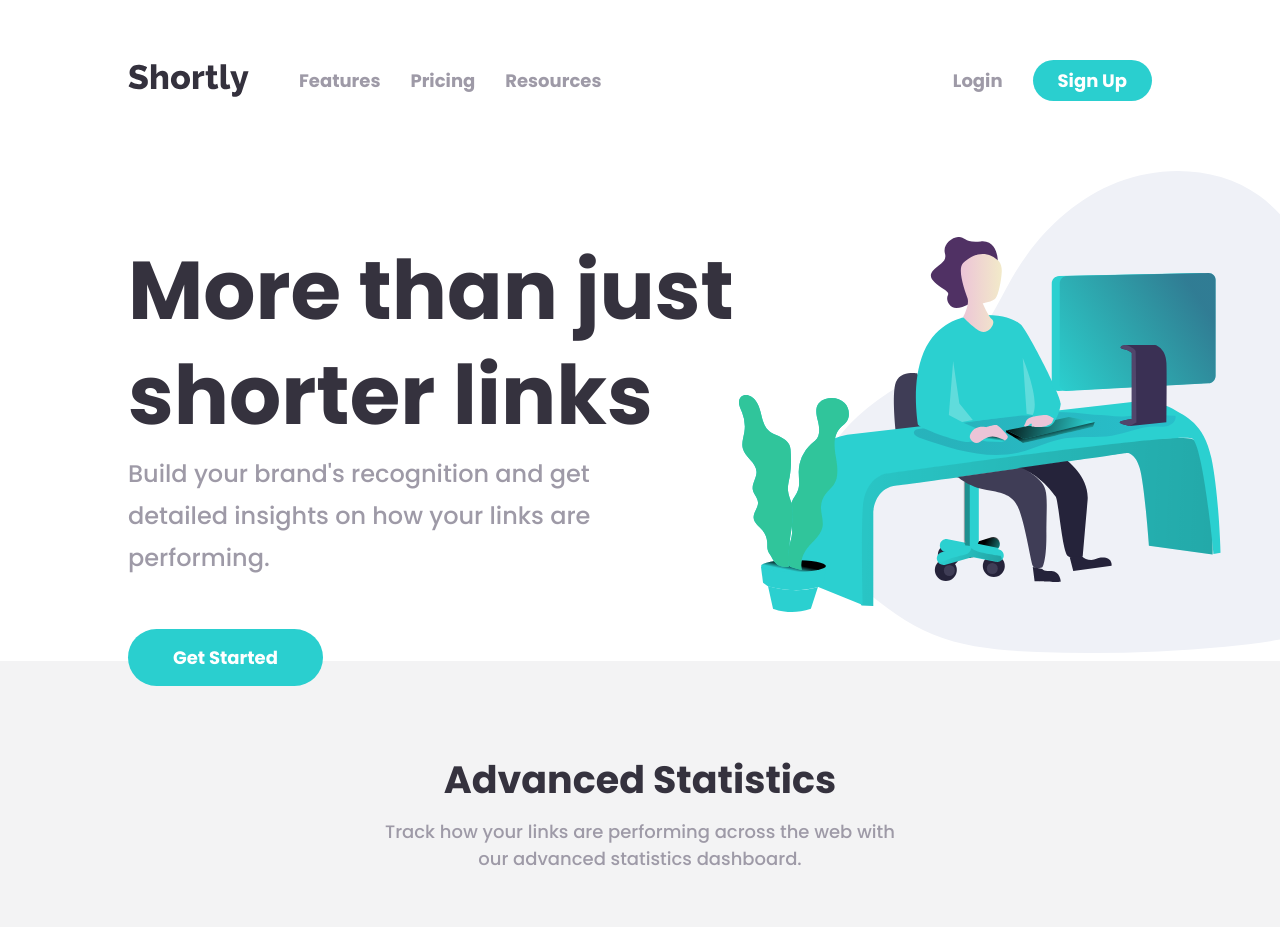
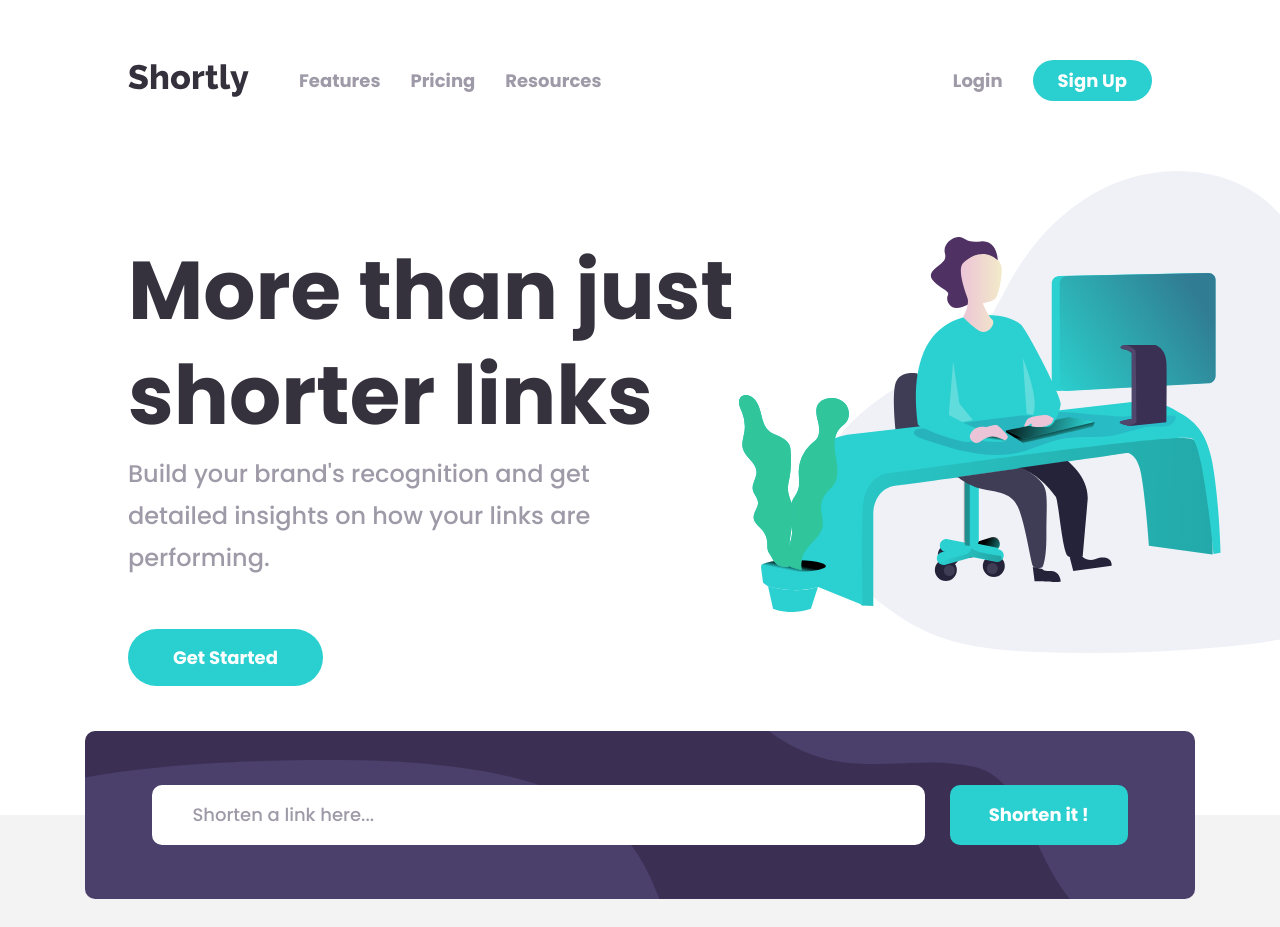
Before and after one commit to Tim-jn/shortly, a React (Create React App) app: page / in a window 1280 px wide. Shown: the top 927 px of the page. Built offline with nearby package versions, Linux system fonts and the light colour scheme.

Commit message:
added shorten box

```diff
--- /dev/null
+++ b/src/Components/ShortenLink.tsx
@@ -0,0 +1,14 @@
+import '../styles/ShortenLink.scss'
+
+export default function ShortenLink() {
+  return (
+    <div className="shorten-link-box">
+      <input
+        className="shorten-link-input"
+        type="text"
+        placeholder="Shorten a link here..."
+      />
+      <button className="shorten-link-button">Shorten it !</button>
+    </div>
+  )
+}
--- a/src/Pages/Home.tsx
+++ b/src/Pages/Home.tsx
@@ -7,6 +7,7 @@ import StatsCard from '../Components/StatsCard'
 import brandIcon from '../assets/icon-brand-recognition.svg'
 import recordsIcon from '../assets/icon-detailed-records.svg'
 import customIcon from '../assets/icon-fully-customizable.svg'
+import ShortenLink from '../Components/ShortenLink'
 
 export default function Home() {
   return (
@@ -28,6 +29,7 @@ export default function Home() {
         </div>
       </section>
       <section className="stats-section">
+        <ShortenLink />
         <div className="stats-text">
           <h2 className="stats-title">Advanced Statistics</h2>
           <p className="stats-paragraph">
--- a/src/styles/Home.scss
+++ b/src/styles/Home.scss
@@ -5,6 +5,7 @@
     height: 500px;
     display: flex;
     flex-direction: row;
+    margin-bottom: 12%;
 }
 
 .infos-text-content {
@@ -64,7 +65,8 @@
     flex-direction: column;
     text-align: center;
     align-items: center;
-    padding-top: 7%;
+    padding-top: 12%;
+    position: relative;
 }
 
 .stats-cards {
--- /dev/null
+++ b/src/styles/ShortenLink.scss
@@ -0,0 +1,42 @@
+@import './shared';
+
+.shorten-link-box {
+    max-width: 1110px;
+    width: 100%;
+    margin: 0 10%;
+    background: url("../assets/bg-shorten-desktop.svg") no-repeat center;
+    background-color:$primary-color-violet;
+    height: 168px;
+    border-radius: 10px;
+    position: absolute;
+    top: -84px;
+    display: flex;
+    align-items: center;
+    justify-content: center;
+}
+
+.shorten-link-input {
+    border-radius: 10px;
+    height: 60px;
+    border: none;
+    width: 66%;
+}
+
+.shorten-link-button {
+    border-radius: 10px;
+    height: 60px;
+    border: none;
+    width: 16%;
+    margin-left: 25px;
+    background: $primary-color-cyan;
+    color: #ffffff;
+    font-weight: $font-weight-bold;
+}
+
+input {
+    padding-left: 40px;
+}
+
+::placeholder {
+    color: $neutral-color-Gviolet;
+}
```
